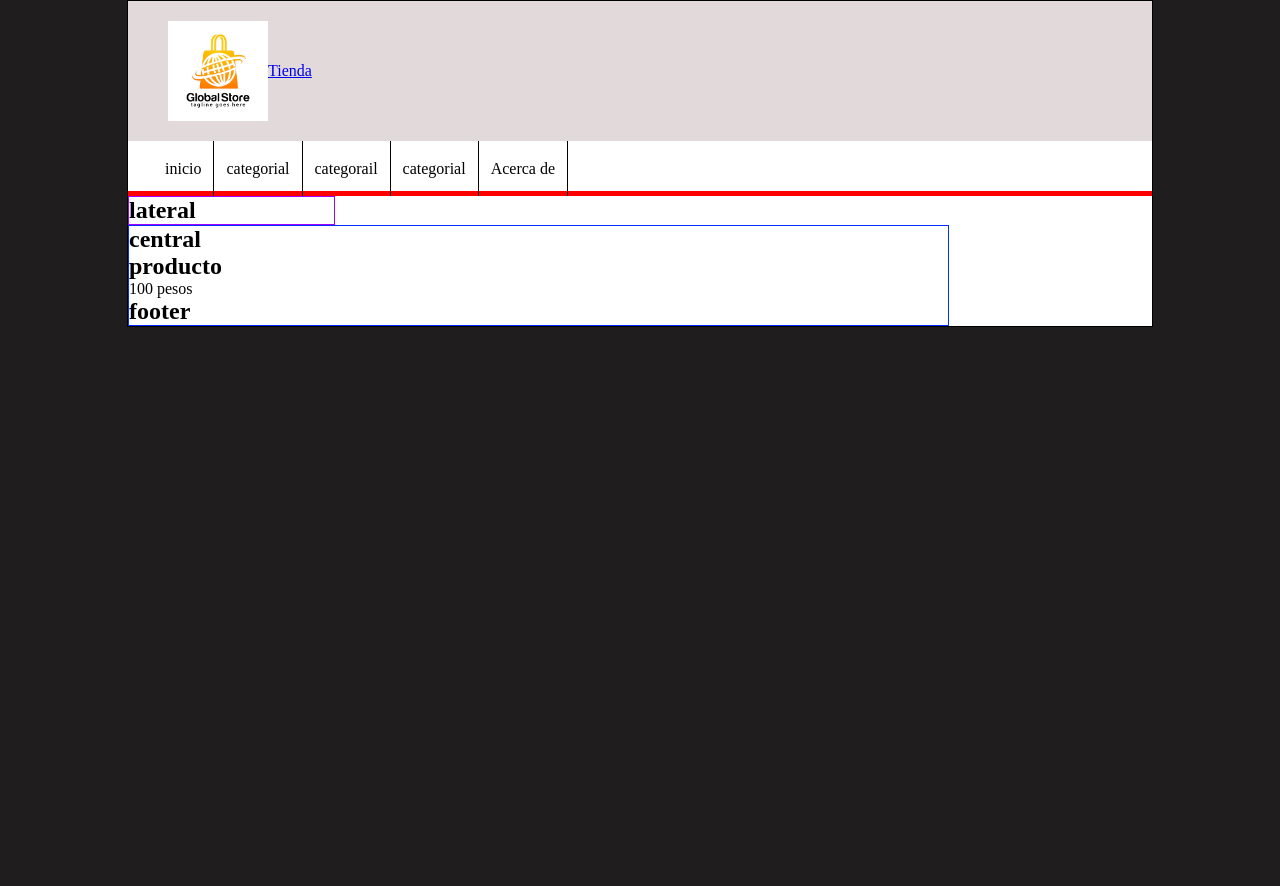
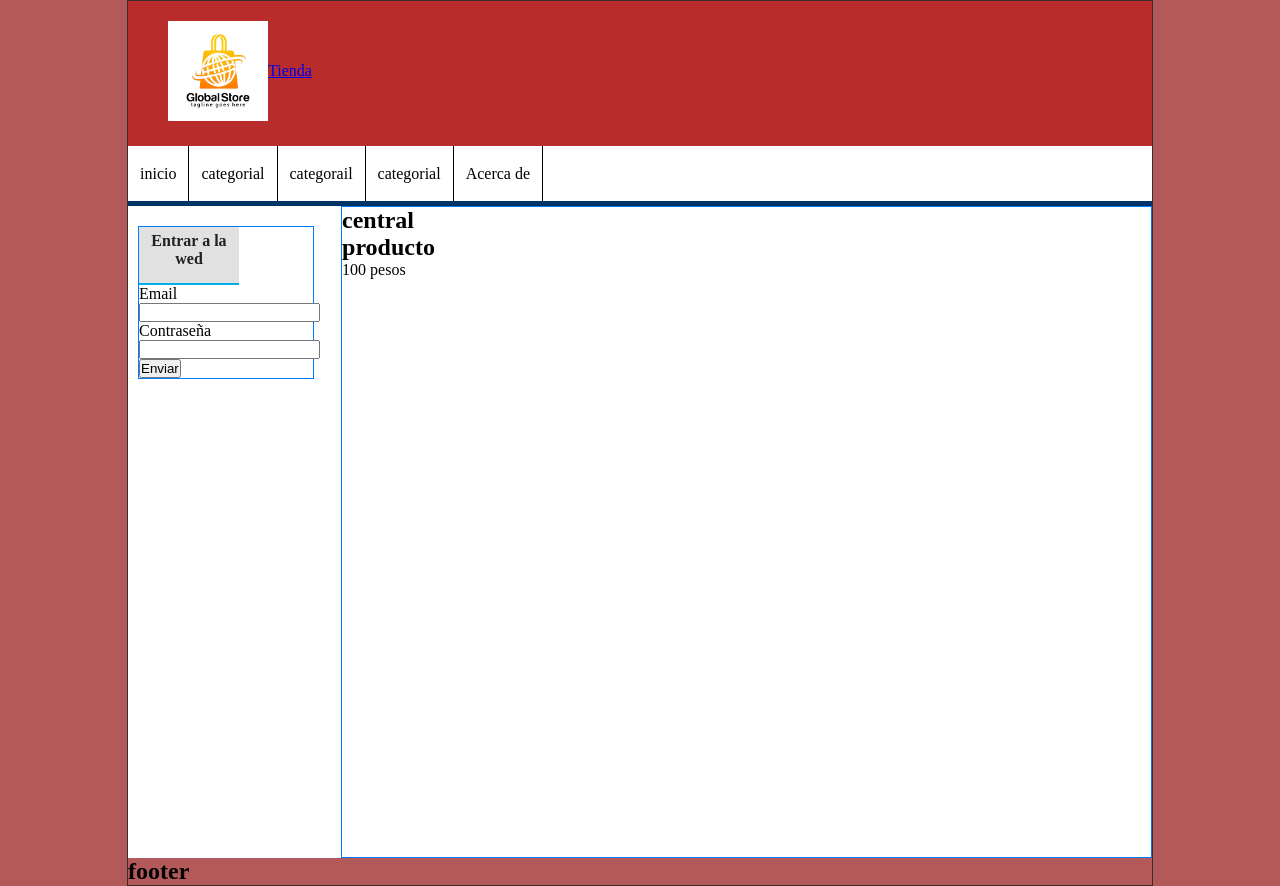
Before and after one commit to fredyestivendiazpinilla3-eng/pruebaphp, a PHP site: page / in a window 1280 px wide. Before the commit the page ends 327 px from the top, so only its background shows below. Run offline with PHP 8.4, Linux system fonts and the light colour scheme.

Commit message:
creation formularionlogin en lateral

```diff
--- a/index.html
+++ b/index.html
@@ -46,7 +46,19 @@
 
         <div id="content">
             <aside id="lateral">
-                <h2>lateral</h2>
+                <div id="login" class="bloka_side">
+                    <h3>Entrar a la wed</h3>
+                    <form action="#" method="post">
+                        <label for="email">Email</label>
+                        <input type="email" name="email">
+
+                        <label for="password">Contraseña</label>
+                        <input type="password" name="password">
+
+                        <input type="submit" value="Enviar">
+
+                    </form>
+                </div>
             </aside>
             <div id="central">
                 <h2>central</h2>
@@ -63,6 +75,10 @@
                 </div>
 
 
+            </div>
+
+
+        </div>
         <footer id="footer">
             <h2>footer</h2>
 
@@ -70,9 +86,6 @@
 
     </div>
 
-        </div>
-    </div>
-
 
 </body>
 
--- a/style.css
+++ b/style.css
@@ -5,20 +5,19 @@
 
 body {
 
-    background-color: rgb(31, 29, 29);
+    background-color: rgb(179, 89, 89);
 }
 
 #container {
     width: 80%;
     margin: 0px auto;
-    border: 1px solid black;
+    border: 1px solid rgb(61, 43, 43);
 
 }
 
 #header {
-    height: 140px;
-    background-color: rgb(226, 218, 218);
-    color: rgb(255, 255, 255);
+    height: 145px;
+    background-color: rgb(185, 44, 44);
     text-align: center;
     line-height: 100px;
 
@@ -33,21 +32,21 @@ body {
 #logo img {
     float: left;
     height: 100px;
-    width: 100px;
 }
 
 #menu {
+    clear: both;
     background-color: rgb(255, 255, 255);
-    color: rgb(255, 0, 0);
-    height: 50px;
-    border-bottom: 5px solid;
+    color: rgb(0, 51, 102);
+    height: 55px;
+    border-bottom: 5px solid rgb(0, 51, 102);
 }
 
 #menu ul {
     list-style: none;
     text-decoration: none;
-    margin: 0px auto;
-    margin-left: 25px;
+    margin: 0px;
+    margin-left: 0px;
 }
 
 #menu ul li {
@@ -65,22 +64,50 @@ body {
 }
 
 #menu a:hover {
-    background: rgb(255, 17, 0);
+    background: rgb(0, 153, 255);
 }
 
 #content {
-    margin: 0px auto;
+    margin: 0px;
     overflow: hidden;
-    background-color: white;
+    background-color: rgb(255, 255, 255);
 }
 
 /* barra lateral */
 #lateral {
-    width: 20%;
-    border: 1px solid rgb(162, 0, 255);
+    width: 17%;
+    border: 1px solid rgb(0, 123, 255);
+    float: left;
+    margin-top: 20px;
+    margin-left: 10px;
+}
+
+#lateral .block_aside{
+    display: block;
+    width: 90%;
+    margin: 5px;
+    padding: 10px;
+    border: 1px solid red;
+}
+
+#lateral h3{
+    display: block;
+    color: #222;
+    width: 100px;
+    text-align: center;
+    padding-top: 5px;
+    padding-bottom: 15px;
+    font-size: 16px;
+    font-weight: bold;
+    background: #e1e1e1;
+    border-bottom: 2px solid #01b1ea;
+
 }
 
 #central {
-    width: 80%;
-    border: 1px solid rgb(0, 47, 255)
+    width: 79%;
+    min-height: 650px;
+    float: right;
+    border: 1px solid rgb(0, 123, 255);
+
 }
```
Lines whose indentation alone changed are shown as unchanged.
